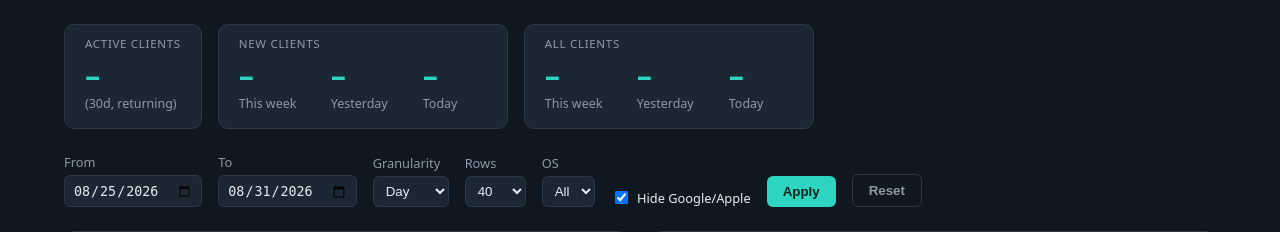
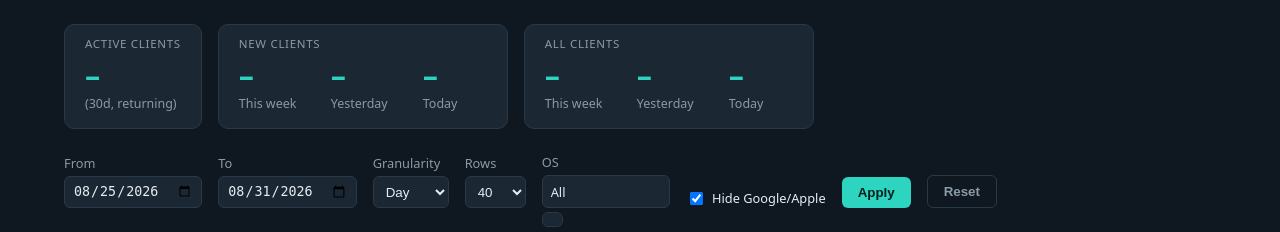
Before and after one commit to mf-lit/thewave-backend, a Python web app: template dashboard/src/templates/index.html in a window 1280 px wide. Shown: the part 60-292 px from the top of the page. Run offline with Jinja, Linux system fonts and the light colour scheme; the template is opened without the code that fills it, so the values that code supplies are empty.

Commit message:
dashboard: allow multiple OS selections in the client filter
Replaces the single-select OS dropdown with a checkbox panel so the
badges, charts, and clients table can be filtered to several platforms
at once (e.g. iOS + Android). The backend now reads repeated client_os
query params and builds a bound IN (...) clause instead of a single
equality check.

Co-Authored-By: Claude Opus 5 <noreply@anthropic.com>
Claude-Session: https://claude.ai/code/session_01BAYyPuDXRqveHiNzgBNZiX

```diff
--- a/dashboard/src/main.py
+++ b/dashboard/src/main.py
@@ -31,8 +31,8 @@ def _exclude_cloud() -> bool:
 
 
 def _client_os():
-    """Platform to filter on, or None for all. Bound as a param, never inlined."""
-    return request.args.get("client_os") or None
+    """Platforms to filter on, or [] for all. Bound as params, never inlined."""
+    return [v for v in request.args.getlist("client_os") if v]
 
 
 @app.route("/api/client-os")
--- a/dashboard/src/static/style.css
+++ b/dashboard/src/static/style.css
@@ -81,6 +81,34 @@ button {
 button.secondary { background: transparent; color: var(--muted); border: 1px solid var(--border); }
 .controls label.check { flex-direction: row; align-items: center; gap: 0.4rem; color: var(--ink); cursor: pointer; }
 
+.ms-dropdown { position: relative; }
+.ms-toggle {
+  background: var(--card);
+  color: var(--ink);
+  border: 1px solid var(--border);
+  border-radius: 6px;
+  padding: 0.4rem 0.5rem;
+  min-width: 8rem;
+  text-align: left;
+  cursor: pointer;
+  font: inherit;
+}
+.ms-panel {
+  position: absolute;
+  top: calc(100% + 0.25rem);
+  left: 0;
+  z-index: 10;
+  background: var(--card);
+  border: 1px solid var(--border);
+  border-radius: 6px;
+  padding: 0.4rem 0.6rem;
+  display: flex;
+  flex-direction: column;
+  gap: 0.3rem;
+  white-space: nowrap;
+}
+.ms-panel label { flex-direction: row; align-items: center; gap: 0.4rem; color: var(--ink); cursor: pointer; }
+
 .charts { display: grid; grid-template-columns: 1fr 1fr; gap: 1.5rem; margin-bottom: 2rem; }
 @media (max-width: 800px) { .charts { grid-template-columns: 1fr; } }
 
--- a/dashboard/src/templates/index.html
+++ b/dashboard/src/templates/index.html
@@ -49,9 +49,10 @@
     </select>
   </label>
   <label>OS
-    <select id="client-os">
-      <option value="">All</option>
-    </select>
+    <div class="ms-dropdown" id="client-os">
+      <button type="button" class="ms-toggle" id="client-os-toggle">All</button>
+      <div class="ms-panel" id="client-os-panel" hidden></div>
+    </div>
   </label>
   <label class="check"><input type="checkbox" id="exclude-cloud" checked> Hide Google/Apple</label>
   <button id="apply">Apply</button>
```
Also changed, not shown: dashboard/src/queries.py (+34 -16 lines), dashboard/src/static/dashboard.js (+39 -9 lines), dashboard/.claude/skills/wave-dashboard/SKILL.md.
